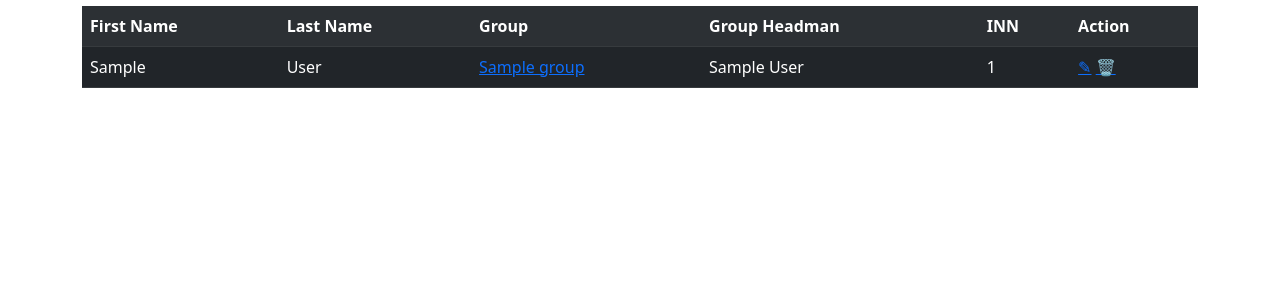
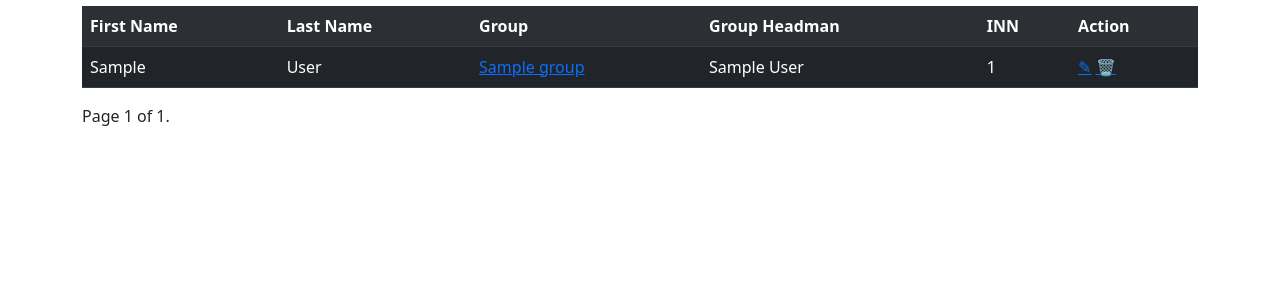
Before and after one commit to OleksandrVelychko/django-lms, a Django app: page /students/ in a window 1280 px wide. Shown: the part 453-753 px from the top of the page. Run offline with Django 3.2, Linux system fonts and the light colour scheme; tables that the repository leaves empty hold one stand-in row (values such as "Sample post"); some libraries are stand-ins or nearby versions.

Commit message:
added pagination with template tag for students and teachers apps

```diff
--- /dev/null
+++ b/core_lms/templates/core_lms/_pagination.html
@@ -0,0 +1,19 @@
+{% load query_transform %}
+
+<div class="pagination">
+    <span class="step-links">
+        {% if page_obj.has_previous %}
+            <a href="?{% query_transform_tag page=1 %}">&laquo; first</a>
+            <a href="?{% query_transform_tag page=page_obj.previous_page_number %}">previous</a>
+        {% endif %}
+
+        <span class="current">
+            Page {{ page_obj.number }} of {{ page_obj.paginator.num_pages }}.
+        </span>
+
+        {% if page_obj.has_next %}
+            <a href="?{% query_transform_tag page=page_obj.next_page_number %}">next</a>
+            <a href="?{% query_transform_tag page=page_obj.paginator.num_pages %}">last &raquo;</a>
+        {% endif %}
+    </span>
+</div>
--- a/students/templates/students/list_students.html
+++ b/students/templates/students/list_students.html
@@ -13,6 +13,6 @@
     <a class="btn btn-primary" href="{% url 'students:create_student' %}">Add a new student</a><br>
     <p></p>
 
-    {% include 'students/_students_list.html' with students=object_list|slice:":20"%}
-
+    {% include 'students/_students_list.html' with students=object_list %}
+    {% include 'core_lms/_pagination.html' %}
 {% endblock %}
--- a/students/views.py
+++ b/students/views.py
@@ -1,4 +1,5 @@
 from django.contrib.auth.mixins import LoginRequiredMixin
+from django.core.paginator import Paginator
 from django.shortcuts import render, get_object_or_404  # noqa
 from django.urls import reverse_lazy
 from django.views.generic import UpdateView, DeleteView, CreateView, ListView
@@ -9,6 +10,7 @@ from students.models import Student
 class StudentsListView(ListView):
     model = Student
     template_name = 'students/list_students.html'
+    paginate_by = 10
 
     def get_filter(self, queryset=None):
         if queryset is None:
@@ -24,6 +26,10 @@ class StudentsListView(ListView):
     def get_context_data(self, **kwargs):
         context = super().get_context_data(**kwargs)
         context['filter'] = self.get_filter()
+        # paginator = Paginator(self.get_queryset(), 5)
+        # page_number = self.request.GET.get('page', '1')
+        # page_obj = paginator.page(int(page_number))
+        # context['page_obj'] = page_obj
         return context
 
 
--- a/teachers/templates/teachers/list_teachers.html
+++ b/teachers/templates/teachers/list_teachers.html
@@ -13,6 +13,6 @@
     <a class="btn btn-primary" href="{% url 'teachers:create_teacher' %}">Add a new teacher</a><br>
     <p></p>
 
-    {% include 'teachers/_teachers_list.html' with teachers=object_list %}
-
+    {% include 'teachers/_teachers_list.html' with teachers=page_obj.object_list %}
+    {% include 'core_lms/_pagination.html' %}
 {% endblock %}
--- a/teachers/views.py
+++ b/teachers/views.py
@@ -1,4 +1,5 @@
 from django.contrib.auth.mixins import LoginRequiredMixin
+from django.core.paginator import Paginator
 from django.shortcuts import render, get_object_or_404  # noqa
 from django.urls import reverse_lazy
 from django.views.generic import CreateView, UpdateView, DeleteView, ListView
@@ -10,6 +11,7 @@ from teachers.models import Teacher
 class TeachersListView(ListView):
     model = Teacher
     template_name = 'teachers/list_teachers.html'
+    paginate_by = 10
 
     def get_filter(self, queryset=None):
         if not queryset:
```
Also changed, not shown: core_lms/templatetags/query_transform.py (added, +11 -0 lines), core_lms/templatetags/__init__.py (added).
